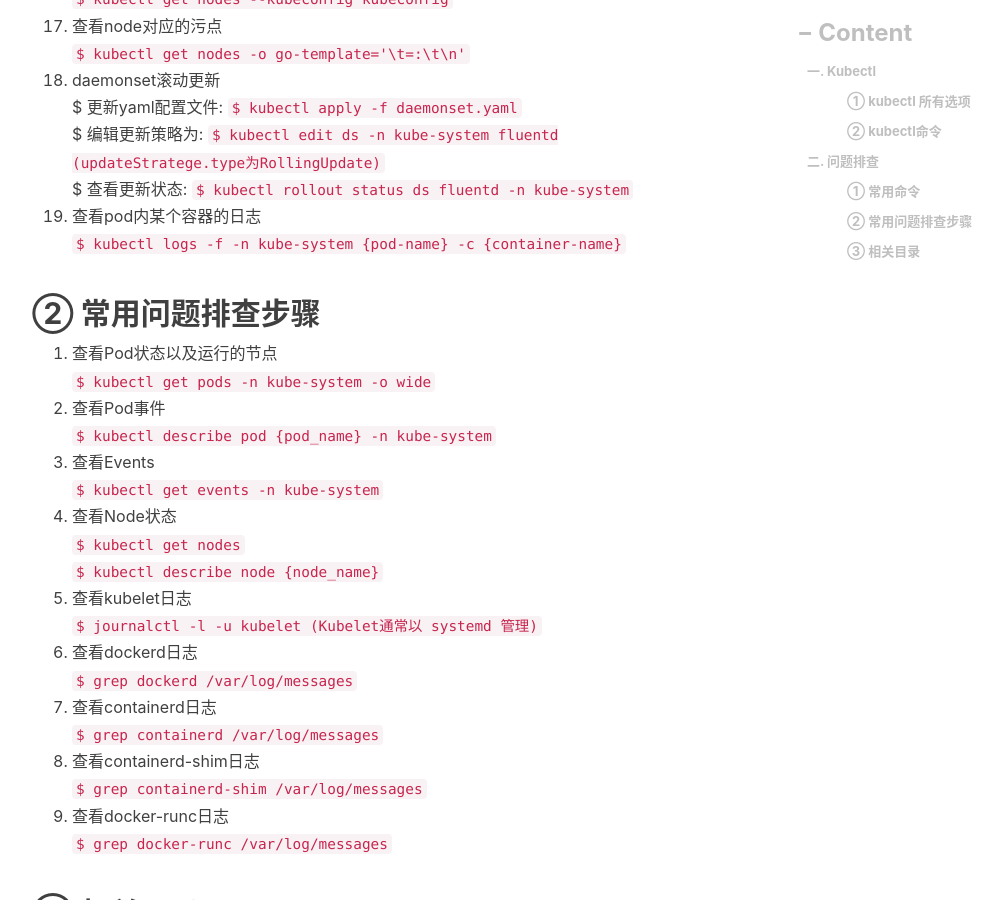
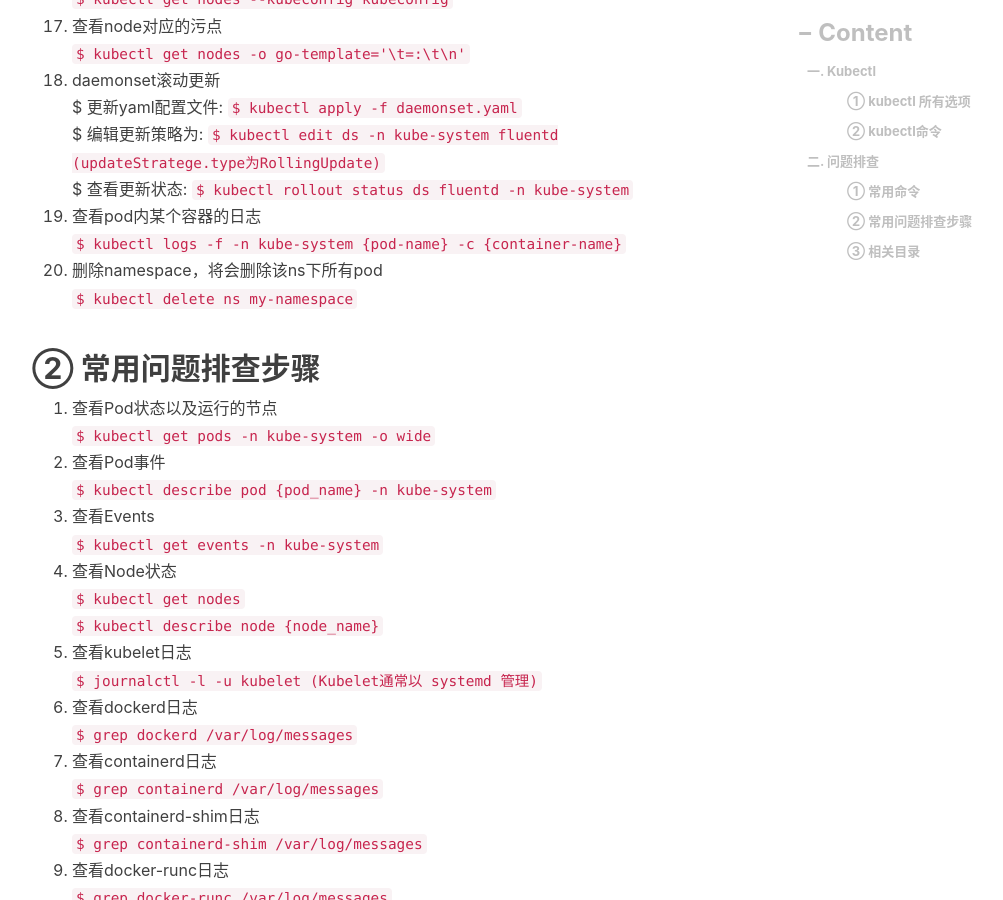
Before and after one commit to engru/chenguolin.github.io, a Jekyll site: the page built from _posts/2019-03-24-【K8s-1】K8s 运维和问题排查总结.md, in a window 1280 px wide and 900 px high, scrolled down 3866 px. Shown: the whole window, without its empty margins (233-1236 px from the left). Built offline with Jekyll 4.4.1, drawn with Linux system fonts in a browser that asks for light colours; nearby versions of some CDN libraries; comment, search, counter and statistics services are not loaded.

Commit message:
Update 2019-03-24-【K8s-1】K8s 运维和问题排查总结.md

```diff
--- a/_posts/2019-03-24-【K8s-1】K8s 运维和问题排查总结.md
+++ b/_posts/2019-03-24-【K8s-1】K8s 运维和问题排查总结.md
@@ -113,6 +113,8 @@ tags:          #标签
    $ 查看更新状态: `$ kubectl rollout status ds fluentd -n kube-system`
 18. 查看pod内某个容器的日志
    `$ kubectl logs -f -n kube-system {pod-name} -c {container-name}`
+19. 删除namespace，将会删除该ns下所有pod
+   `$ kubectl delete ns my-namespace`
 
 ## ② 常用问题排查步骤
 1. 查看Pod状态以及运行的节点
```
